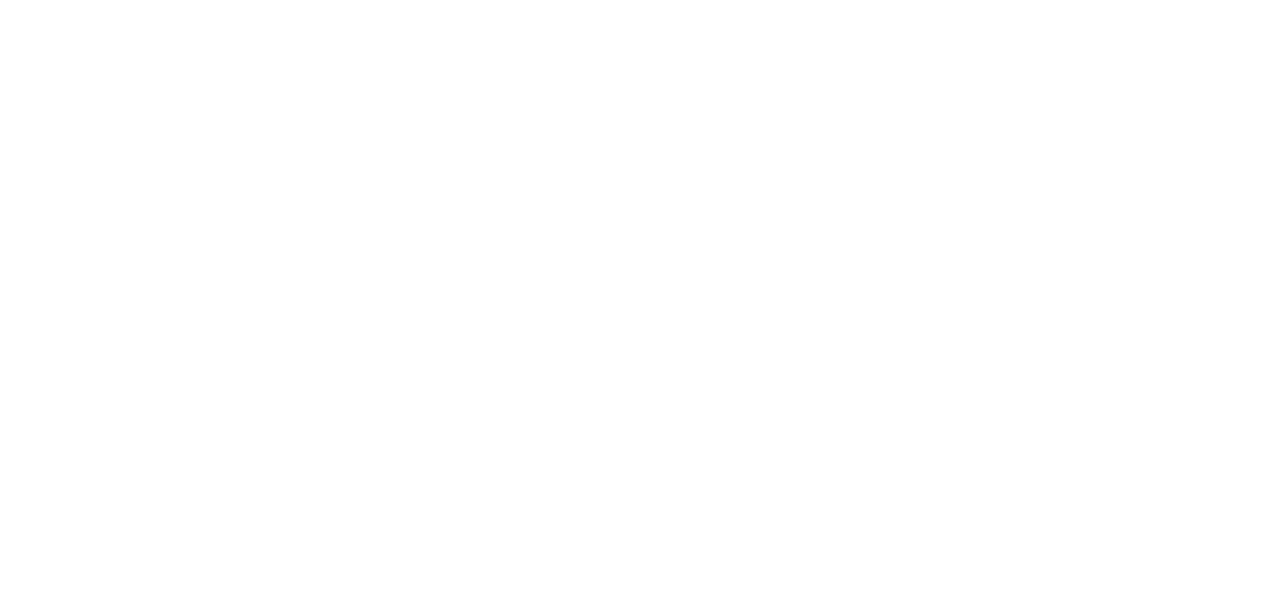
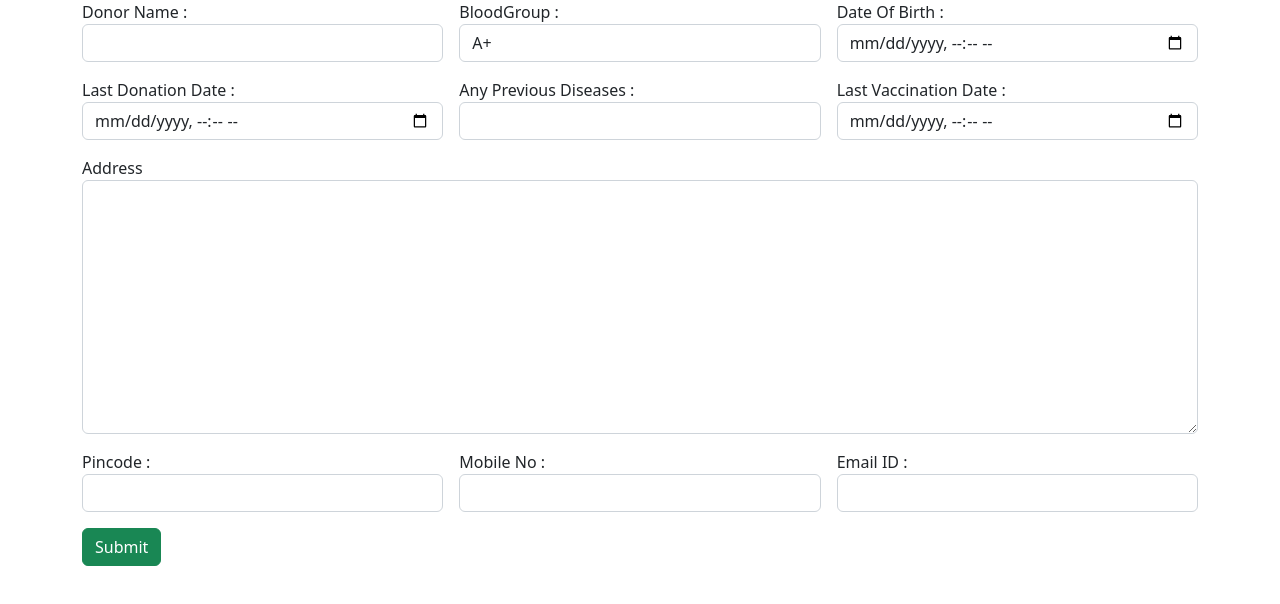
Before and after one commit to Saranyaullas1999/blooddonor, an Angular app: page / in a window 1280 px wide. Shown: the top 604 px of the page. Built offline with nearby package versions, Linux system fonts and the light colour scheme.

Commit message:
adddonor

```diff
--- /dev/null
+++ b/src/app/adddonor/adddonor.component.html
@@ -0,0 +1,61 @@
+<div class="container">
+    <div class="row">
+        <div class="col col-12 col-sm-12 col-md-12 col-lg-12 col-xl-12 col-xxl-12">
+            <div class="row g-3">
+                <div class="co col-12 col-sm-6 col-md-6 col-lg-4 col-xl-4 col-xxl-4">
+                    <label for="">Donor Name :</label>
+                    <input type="text" class="form-control">
+                </div>
+                <div class="co col-12 col-sm-6 col-md-6 col-lg-4 col-xl-4 col-xxl-4">
+                    <label for="">BloodGroup :</label>
+                    <select name="" id="" class="form-control">
+                        <option value="A+">A+</option>
+                        <option value="A-">A-</option>
+                        <option value="B+">B+</option>
+                        <option value="B-">B-</option>
+                        <option value="O+">O+</option>
+                        <option value="O-">O-</option>
+                        <option value="AB+">AB+</option>
+                        <option value="AB-">AB-</option>
+                    </select>
+                </div>
+                <div class="co col-12 col-sm-6 col-md-6 col-lg-4 col-xl-4 col-xxl-4">
+                    <label for="">Date Of Birth :</label>
+                    <input type="datetime-local" name="" id="" class="form-control">
+                </div>
+                <div class="co col-12 col-sm-6 col-md-6 col-lg-4 col-xl-4 col-xxl-4">
+                    <label for="">Last Donation Date :</label>
+                    <input type="datetime-local" name="" id="" class="form-control">
+                </div>
+                <div class="co col-12 col-sm-6 col-md-6 col-lg-4 col-xl-4 col-xxl-4">
+                    <label for="">Any Previous Diseases :</label>
+                    <input type="text" class="form-control">
+                </div>
+                <div class="co col-12 col-sm-6 col-md-6 col-lg-4 col-xl-4 col-xxl-4">
+                    <label for="">Last Vaccination Date :</label>
+                    <input type="datetime-local" name="" id="" class="form-control">
+
+                </div>
+                <div class="co col-12 col-sm-12 col-md-12 col-lg-12 col-xl-12 col-xxl-12">
+                    <label for="">Address</label>
+                    <textarea name="" id="" cols="30" rows="10" class="form-control"></textarea>
+                </div>
+                <div class="co col-12 col-sm-6 col-md-6 col-lg-4 col-xl-4 col-xxl-4">
+                    <label for="">Pincode :</label>
+                    <input type="text" class="form-control">
+                </div>
+                <div class="co col-12 col-sm-6 col-md-6 col-lg-4 col-xl-4 col-xxl-4">
+                    <label for="">Mobile No :</label>
+                    <input type="text" class="form-control">
+                </div>
+                <div class="co col-12 col-sm-6 col-md-6 col-lg-4 col-xl-4 col-xxl-4">
+                    <label for="">Email ID :</label>
+                    <input type="email" name="" id="" class="form-control">
+                </div>
+                <div class="co col-12 col-sm-12 col-md-12 col-lg-12 col-xl-12 col-xxl-12">
+                    <button class="btn btn-success">Submit</button>
+                </div>
+            </div>
+        </div>
+    </div>
+</div>
--- /dev/null
+++ b/src/app/adddonor/adddonor.component.ts
@@ -0,0 +1,15 @@
+import { Component, OnInit } from '@angular/core';
+
+@Component({
+  selector: 'app-adddonor',
+  templateUrl: './adddonor.component.html',
+  styleUrls: ['./adddonor.component.css']
+})
+export class AdddonorComponent implements OnInit {
+
+  constructor() { }
+
+  ngOnInit(): void {
+  }
+
+}
--- a/src/app/app.component.html
+++ b/src/app/app.component.html
@@ -1 +1,2 @@
+<app-adddonor></app-adddonor>
 <router-outlet></router-outlet>
--- a/src/app/app.module.ts
+++ b/src/app/app.module.ts
@@ -3,10 +3,12 @@
 
 import { AppRoutingModule } from './app-routing.module';
 import { AppComponent } from './app.component';
+import { AdddonorComponent } from './adddonor/adddonor.component';
 
 @NgModule({
   declarations: [
-    AppComponent
+    AppComponent,
+    AdddonorComponent
   ],
   imports: [
     BrowserModule,
```
Also changed, not shown: src/app/adddonor/adddonor.component.css (added).
